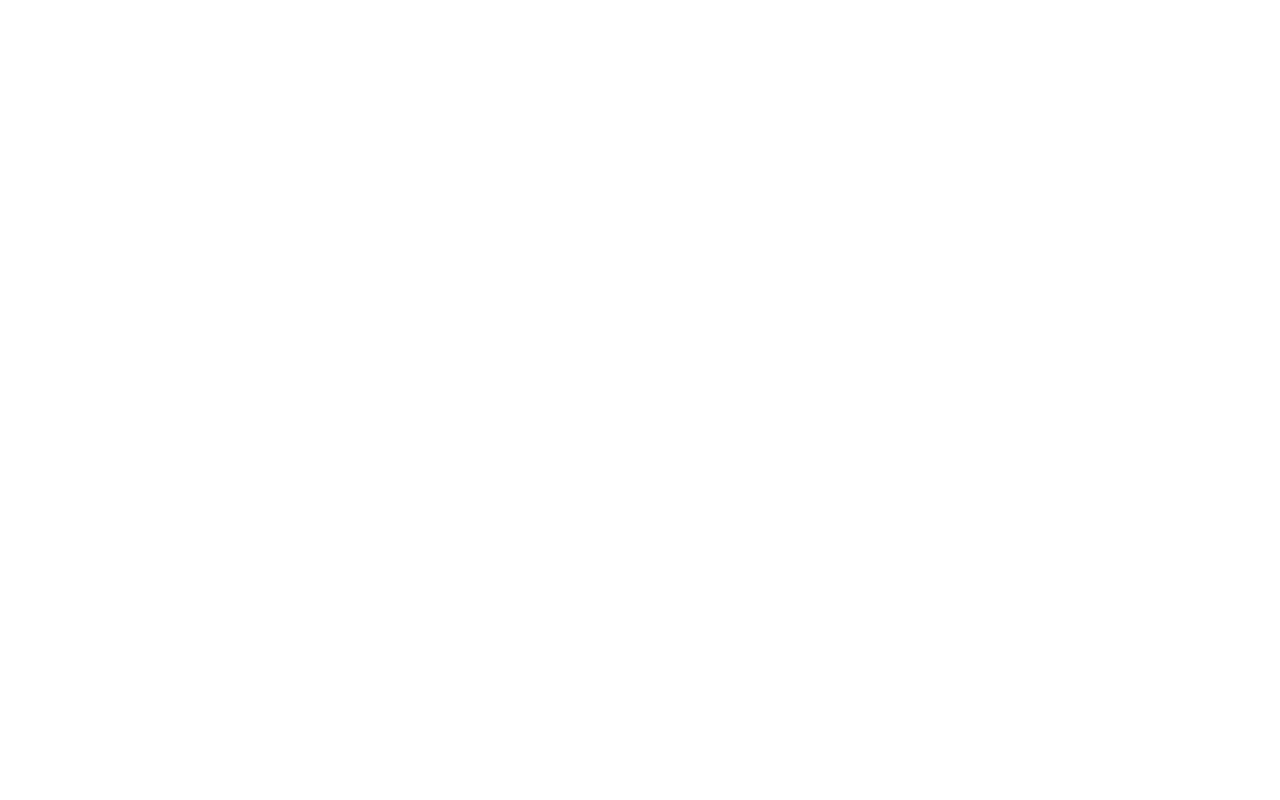
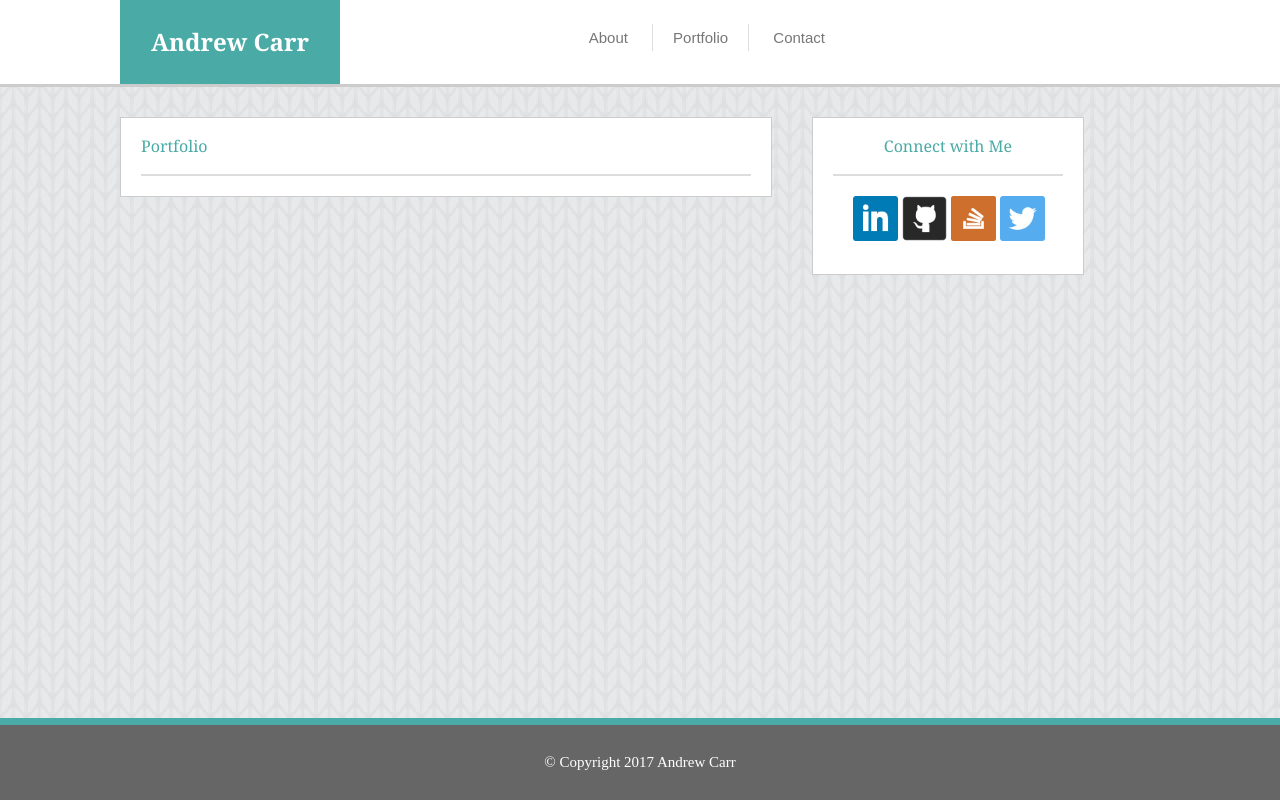
Before and after one commit to andrewpcarr/Basic-Portfolio, a plain HTML site: page portfolio.html in a window 1280 px wide. Drawn offline with Linux system fonts and the light colour scheme; files that its build step writes are made by us from their sources.

Commit message:
added portfolio.html skeleton and a new footer experiment

```diff
--- a/assets/css/style.css
+++ b/assets/css/style.css
@@ -76,6 +76,7 @@ a {
 	margin-left: 120px;
 	margin-right: 40px;
 	float: left;
+	margin-bottom: 50px;
 }
 
 h1, h2 {
@@ -111,7 +112,7 @@ footer {
 	color: #ffffff;
 	font-size: 15px;
 	clear: both;
-	position: absolute;
+	position: fixed;
 	bottom: 0;
 	width: 100%;
 }
@@ -158,3 +159,7 @@ input {
 	width: 500px;
 	height: 200px;
 }
+
+#footer {
+
+}
--- a/portfolio.html
+++ b/portfolio.html
@@ -0,0 +1,54 @@
+<!DOCTYPE html>
+<html>
+<head>
+	<title>Portfolio</title>
+	<link rel="stylesheet" type="text/css" href="asses/css/reset.css">
+	<link rel="stylesheet" type="text/css" href="assets/css/style.css">
+</head>
+
+<header>
+	<div class="container">
+	<div id="name">Andrew Carr</div>
+	<div>
+		<nav>
+			<ul>
+				<li><a href="index.html">About</a></li>
+				<li><a href="portfolio.html" id="portfolio">Portfolio</a></li>
+				<li><a href="contact.html">Contact</a></li>
+			</ul>
+		</nav>
+	</div>
+	</div>
+</header>
+
+<body>
+<div>
+	<section id="main">
+		<div>
+			<h1>Portfolio</h1>
+		</div>
+		<div id="mainContent">
+
+
+		</div>
+	</section>
+
+	<div id="connect">
+		<div>
+			<h2>Connect with Me</h2>
+		</div>
+		<div>
+			<a href="https://www.linkedin.com/in/andrew-carr" target="_blank"><img src="assets/images/linkedin.png" class="connectLink" id="linkedin" alt="LinkedIn"></a>
+			<a href="https://github.com/andrewpcarr" target="_blank"><img src="assets/images/github.png" class="connectLink" alt="Github"></a>
+			<a href="http://stackoverflow.com/users/7218352/andrew-carr" target="_blank"><img src="assets/images/stackoverflow.png" class="connectLink" alt="StackOverflow"></a>
+			<a href="https://twitter.com/pedagogy" target="_blank"><img src="assets/images/twitter.png" class="connectLink" alt="Twitter"></a>
+		</div>
+	</div>
+</div>
+<div id="footer">
+	<footer>
+		&copy; Copyright 2017 Andrew Carr
+	</footer>
+</div>
+</body>
+</html>
```
Also changed, not shown: contact.html (+5 -4 lines), index.html (+5 -4 lines).
